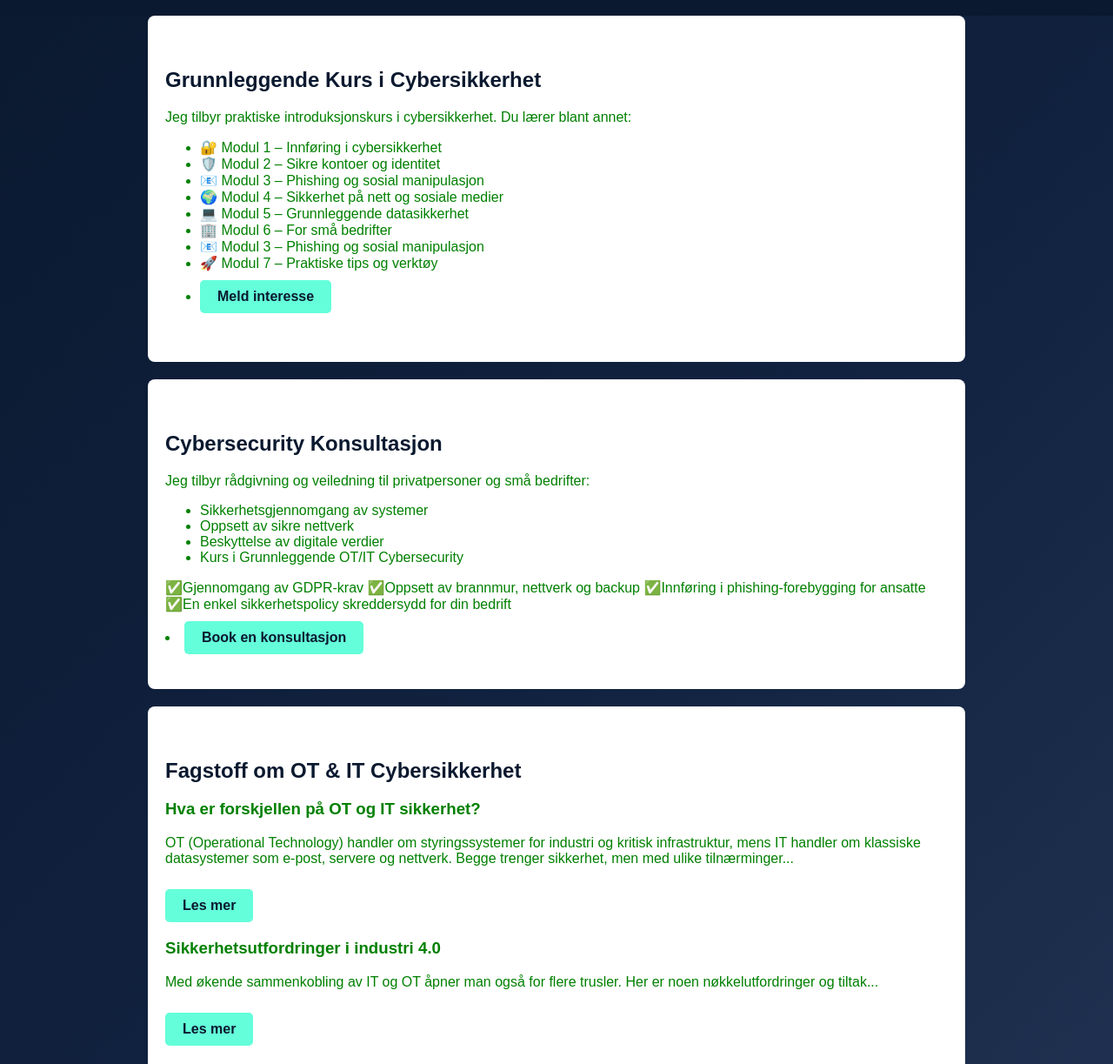
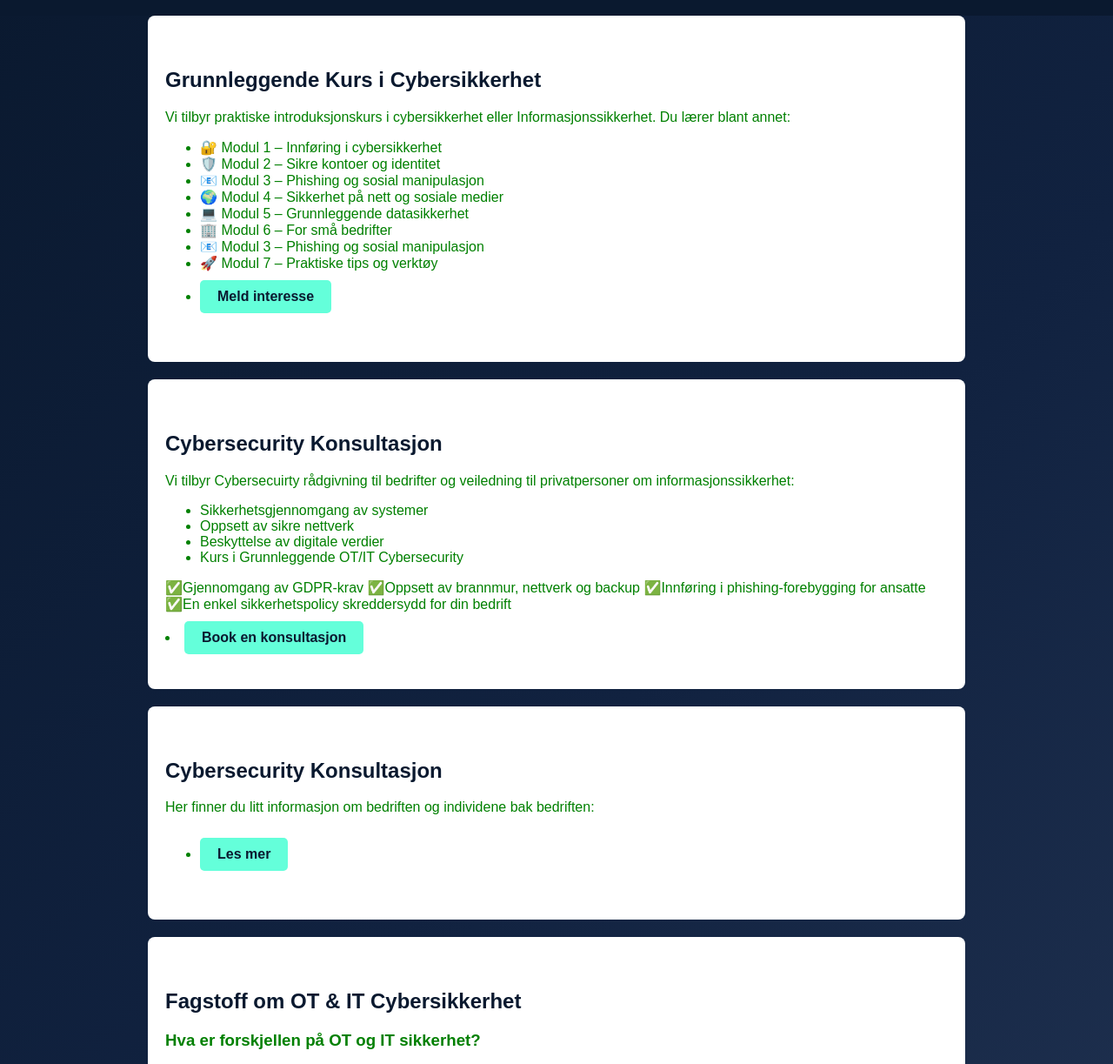
Before and after one commit to Qasim123450/Asad-Qasim, a plain HTML site: page index.html in a window 1280 px wide. Shown: the part 77-1300 px from the top of the page at 87% size. Drawn offline with Linux system fonts and the light colour scheme.

Commit message:
Update index.html

```diff
--- a/index.html
+++ b/index.html
@@ -44,7 +44,7 @@
 </header>
 <section id="kurs">
   <h2>Grunnleggende Kurs i Cybersikkerhet</h2>
-  <p>Jeg tilbyr praktiske introduksjonskurs i cybersikkerhet. Du lærer blant annet:</p>
+  <p>Vi tilbyr praktiske introduksjonskurs i cybersikkerhet eller Informasjonssikkerhet. Du lærer blant annet:</p>
   <ul>
     <li>🔐 Modul 1 – Innføring i cybersikkerhet</li>
     <li>🛡️ Modul 2 – Sikre kontoer og identitet</li>
@@ -60,7 +60,7 @@
 
 <section id="konsultasjon">
   <h2>Cybersecurity Konsultasjon</h2>
-  <p>Jeg tilbyr rådgivning og veiledning til privatpersoner og små bedrifter:</p>
+  <p>Vi tilbyr Cybersecuirty rådgivning til bedrifter og veiledning til privatpersoner om informasjonssikkerhet:</p>
   <ul>
     <li>Sikkerhetsgjennomgang av systemer</li>
     <li>Oppsett av sikre nettverk</li>
@@ -72,6 +72,13 @@
     </ul>✅En enkel sikkerhetspolicy skreddersydd for din bedrift</ul>
     <li>
   <a class="btn" href="#pamelding">Book en konsultasjon</a>
+</section>
+<section id="Om oss">
+  <h2>Cybersecurity Konsultasjon</h2>
+  <p>Her finner du litt informasjon om bedriften og individene bak bedriften:</p>
+  <ul>
+    <li>
+  <a class="btn" href="#Om oss">Les mer</a>
 </section>
 
 <section id="blogg">
```
